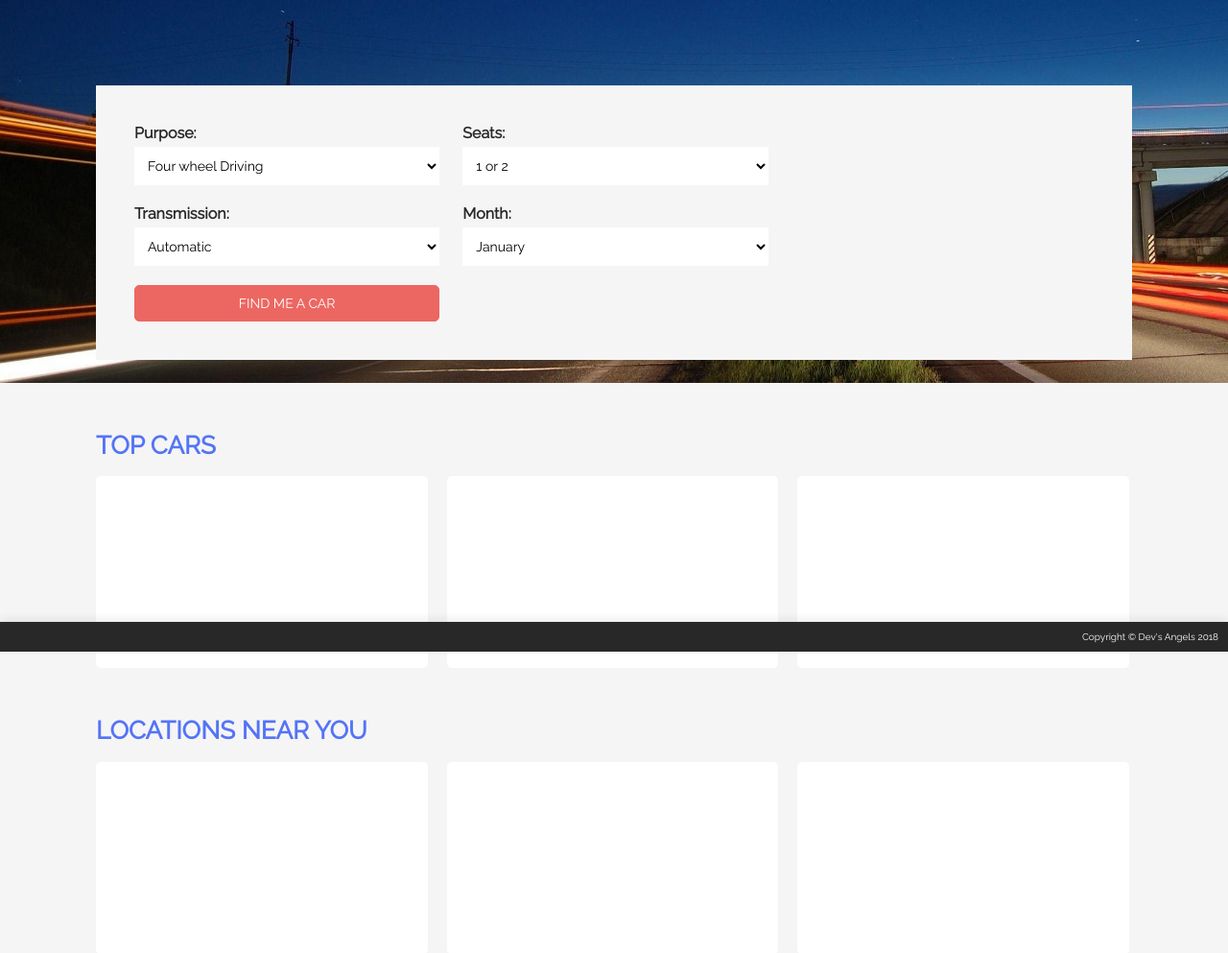
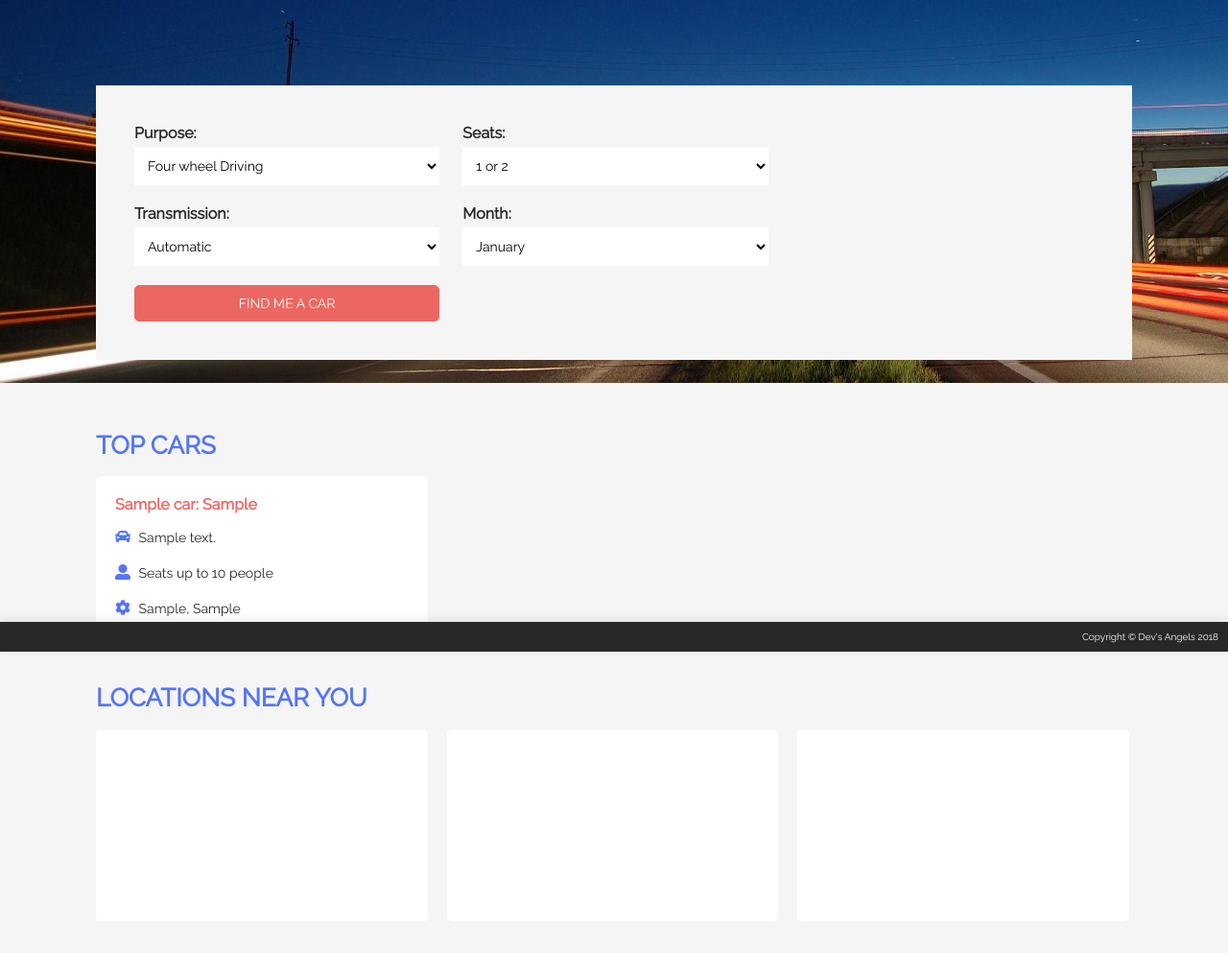
Before and after one commit to aliceHendicott/DjangoWebsite-CarRentalCompany, a Django app: page / in a window 1280 px wide. Shown: the part 121-1114 px from the top of the page at 96% size. After the commit the page ends 858 px from the top, so only its background shows below. Run offline with Django 3.2, Linux system fonts and the light colour scheme; tables that the repository leaves empty hold one stand-in row (values such as "Sample post"); some libraries are stand-ins or nearby versions.

Commit message:
Home page -top 3 cars

```diff
--- /dev/null
+++ b/CRC/CarRentalCompany/custom_sql.py
@@ -0,0 +1,13 @@
+from .models import Car
+
+def top3cars():
+    query = '''SELECT CarRentalCompany_car.*, count(CarRentalCompany_order.car_id_id) as number_of_orders
+                FROM CarRentalCompany_car
+                LEFT JOIN CarRentalCompany_order
+                ON (CarRentalCompany_order.car_id_id = CarRentalCompany_car.id)
+                GROUP BY
+	                CarRentalCompany_car.id
+                ORDER BY number_of_orders DESC
+                LIMIT 3'''
+    results = Car.objects.raw(query)
+    return results
--- a/CRC/CarRentalCompany/templates/CarRentalCompany/home.html
+++ b/CRC/CarRentalCompany/templates/CarRentalCompany/home.html
@@ -33,10 +33,15 @@ CRC Home
 </div>
 <div id="content">
     <h1>Top Cars</h1>
-    <div class="grid">
-        <div></div>
-        <div></div>
-        <div></div>
+    <div class="grid listing">
+        {% for car in top_3_cars %}
+            <div>
+                <a href="./{{ car.id }}/"><h3>{{ car }}</h3></a>
+                <p><i class="fas fa-car"></i> {{ car.car_bodytype }}</p>
+                <p><i class="fas fa-user-alt"></i> Seats up to {{ car.car_seating_capacity }} people</p>
+                <p><i class="fas fa-cog"></i> {{ car.car_standard_transmission }}, {{ car.car_drive }}</p>
+            </div>
+        {% endfor %}
     </div>
     <h1>Locations Near you</h1>
     <div class="grid">
--- a/CRC/CarRentalCompany/views.py
+++ b/CRC/CarRentalCompany/views.py
@@ -6,6 +6,7 @@ from django.db import connection
 
 from .models import Car, Store, Order, User, UserProfile
 from .forms import RecommendForm
+from .custom_sql import top3cars
 from .recommendation import handle_recommendation
 from django.contrib.auth import (authenticate, login, get_user_model, logout)
 
@@ -38,11 +39,13 @@ def index(request):
                          'recommended_cars': recommended_cars,
                          'no_results': no_results,
                          'form_actioned': form_actioned})
+    top_3_cars = top3cars()
     return render(request,
                   'CarRentalCompany/home.html',
                   {'car_list': Car.objects.all(),
                    'store_list': Store.objects.all(),
-                   'form': form})
+                   'form': form,
+                   'top_3_cars': top_3_cars})
 
 
 '''
```
